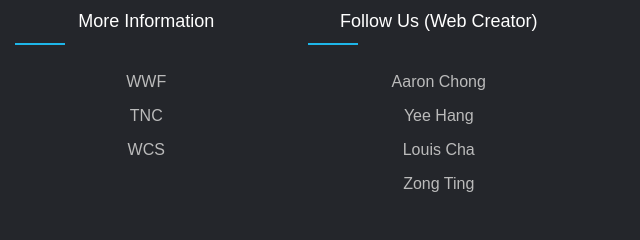
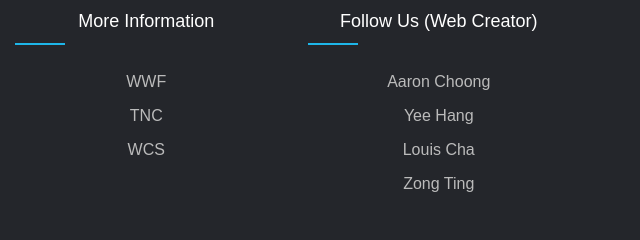
Before and after one commit to hyhang07/FinalVersion, a plain HTML site: page About us.html in a window 1280 px wide. Shown: the part 1011-1251 px from the top of the page, 640-1280 px from the left. Drawn offline with Linux system fonts and the light colour scheme.

Commit message:
Update About us.html

```diff
--- a/About us.html
+++ b/About us.html
@@ -149,7 +149,7 @@
                     <div class="footer-col">
                         <h4>Follow Us (Web Creator)</h4>
                         <ul class="footerUL">
-                            <li><a href="https://www.instagram.com/aaronchoong286/">Aaron Chong</a></li>
+                            <li><a href="https://www.instagram.com/aaronchoong286/">Aaron Choong</a></li>
                             <li><a href="https://www.instagram.com/hy_hang.07/">Yee Hang</a></li>
                             <li><a href="https://www.instagram.com/louishaole/">Louis Cha</a></li>
                             <li><a href="https://www.instagram.com/zongting23/">Zong Ting</a></li>
```
